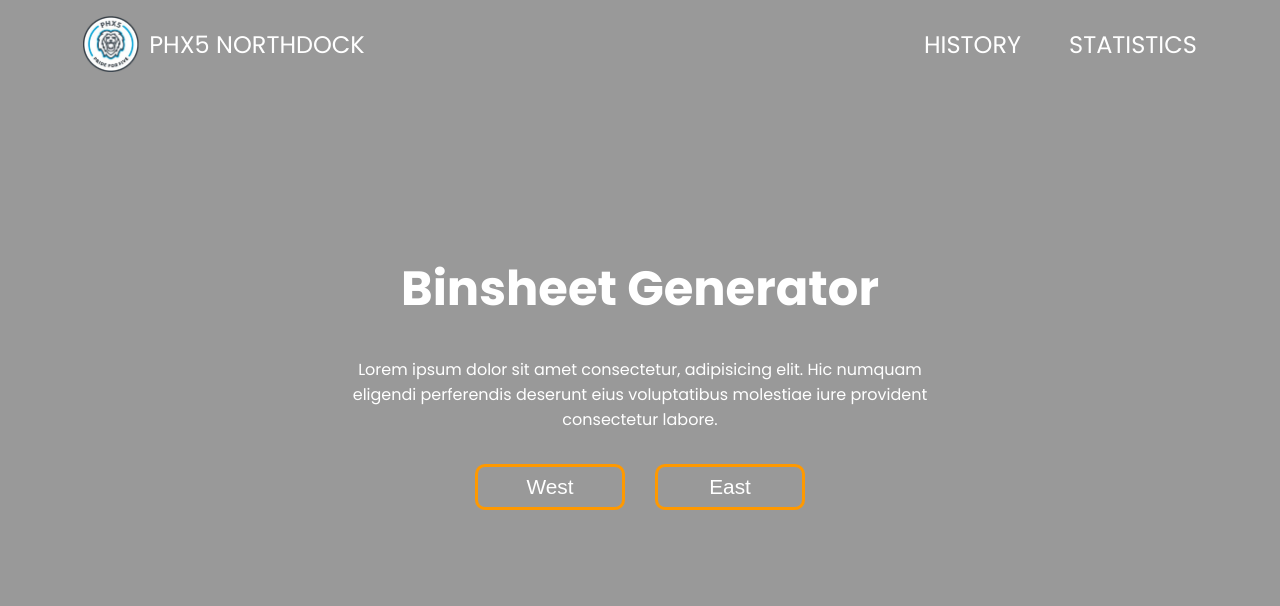
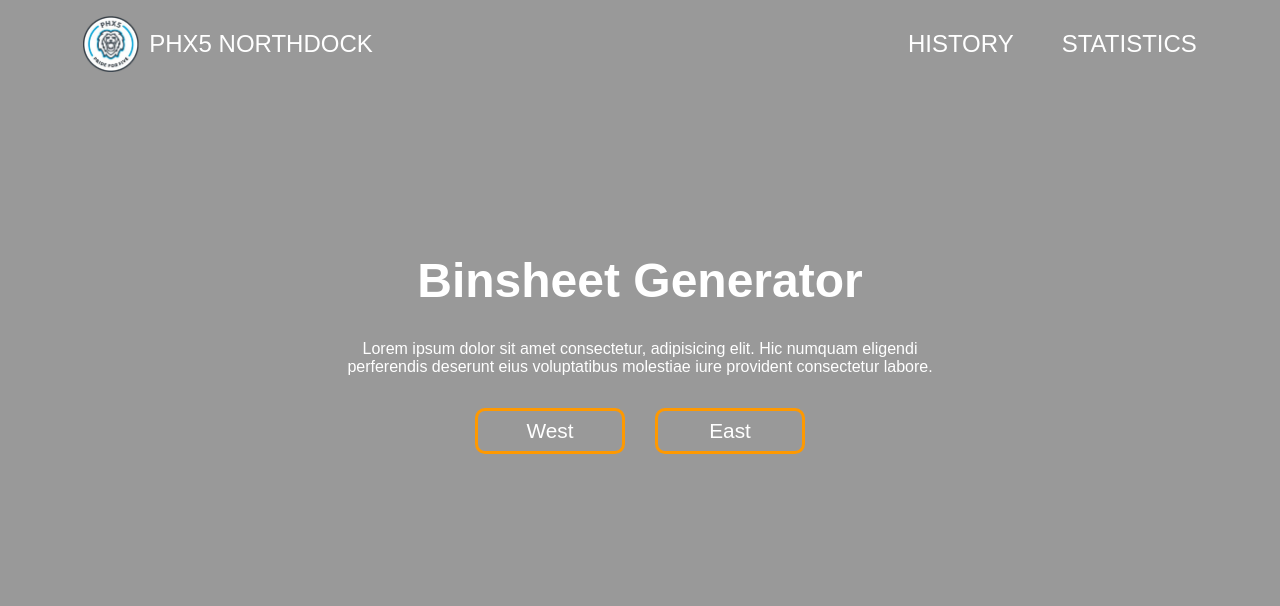
Before and after one commit to MisterB13/Bin-Sheet-Generator, a plain HTML site: page index.html in a window 1280 px wide. Drawn offline with Linux system fonts and the light colour scheme.

Commit message:
removed google links

```diff
--- a/index.html
+++ b/index.html
@@ -3,15 +3,15 @@
   <head>
     <meta charset="UTF-8" />
     <meta name="viewport" content="width=device-width, initial-scale=1.0" />
-    <link rel="preconnect" href="https://fonts.googleapis.com" />
+    <!-- <link rel="preconnect" href="https://fonts.googleapis.com" />
     <link rel="preconnect" href="https://fonts.gstatic.com" crossorigin />
     <link
       href="https://fonts.googleapis.com/css2?family=Poppins:wght@400;700&display=swap"
       rel="stylesheet"
-    />
+    /> -->
 
     <!-- <link rel="stylesheet" href="./styles.css"> -->
-    <link rel="stylesheet" href="./styles-improved.css" />
+    <link rel="stylesheet" href="styles-improved.css" />
     <script src="app.js" defer type="module"></script>
 
     <title>PHX5 Northdock</title>
```
